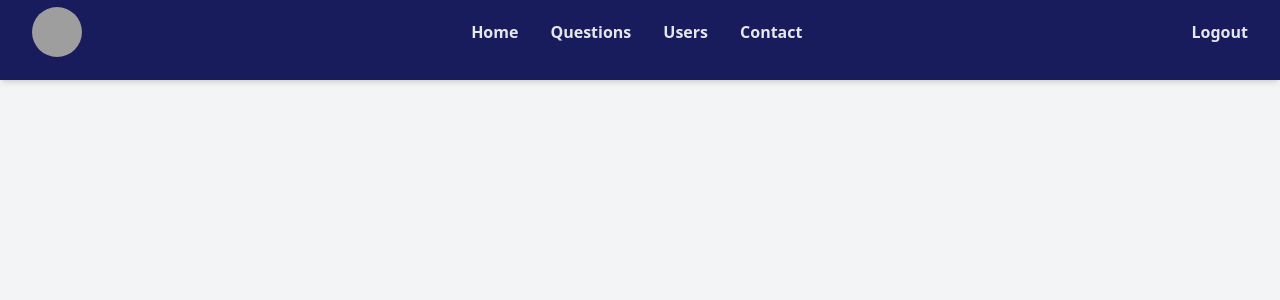
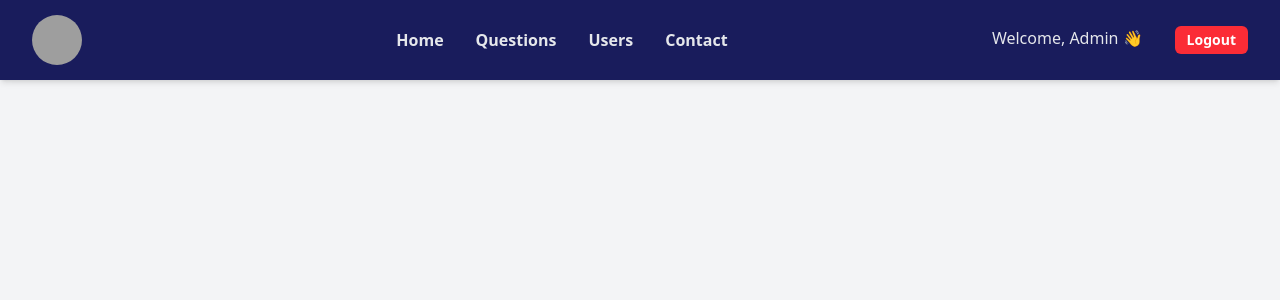
Before and after one commit to ritesh7860/Personal_Quiz, a PHP site: page /welcome.php in a window 1280 px wide. Shown: the top 300 px of the page. Run offline with PHP 8.4, Linux system fonts and the light colour scheme; grey boxes are pictures that could not be loaded.

Commit message:
Navigation CSS Update

```diff
--- a/welcome.php
+++ b/welcome.php
@@ -1,5 +1,11 @@
+<?php
+session_start();
+$adminName = isset($_SESSION['name']) ? $_SESSION['name'] : 'Admin';
+?>
+
 <!DOCTYPE html>
 <html lang="en">
+
 <head>
   <meta charset="UTF-8">
   <meta name="viewport" content="width=device-width, initial-scale=1.0">
@@ -7,16 +13,17 @@
   <script src="https://cdn.jsdelivr.net/npm/@tailwindcss/browser@4"></script>
 
 </head>
+
 <body class="bg-gray-100">
 
   <!-- Navbar -->
-  <nav class="bg-[#191c5c] shadow-md fixed top-0 w-full h-[10vh] 2xl:h-[8vh] z-10">
-    <div class="max-w-7xl mx-auto px-4 sm:px-6 lg:px-8">
-      <div class="flex justify-between items-center h-16">
+  <nav class="bg-[#191c5c] shadow-md fixed top-0 w-full h-[10vh] 2xl:h-[8vh] min-h-[50px] z-10">
+    <div class="px-4 sm:px-6 lg:px-8">
+      <div class="flex justify-between items-center  min-h-[50px] h-[10vh] 2xl:h-[8vh]">
 
         <!-- Logo -->
-        <div class="flex-shrink-0">
-          <img class="w-[50px] h-[50px] rounded-full" src="https://t4.ftcdn.net/jpg/02/50/32/43/360_F_250324355_6nh8Q5iUdb499Q4v79hYMEcSlFpIBhn7.jpg">
+        <div class="w-[100px] flex">
+          <img class="w-[50%] h-[50%] min-h-[50px] min-w-[50px] rounded-full" src="https://t4.ftcdn.net/jpg/02/50/32/43/360_F_250324355_6nh8Q5iUdb499Q4v79hYMEcSlFpIBhn7.jpg">
         </div>
 
         <!-- Desktop Menu -->
@@ -26,17 +33,19 @@
           <a href="admin_user.php" class="text-gray-200 hover:text-blue-600 font-semibold">Users</a>
           <a href="#" class="text-gray-200 hover:text-blue-600 font-semibold">Contact</a>
         </div>
-        <div class="hidden md:flex" class="hidden md:flex space-x-8">
-          <a href="Logout.php" class="text-gray-200 hover:text-blue-600 font-semibold">Logout</a>
+
+        <div class="hidden md:flex space-x-8">
+          <span class="text-gray-200">Welcome, <?= htmlspecialchars($adminName) ?> 👋</span>
+          <a href="Logout.php" class="text-white bg-red-500 hover:bg-red-600 px-3 py-1 rounded-md text-sm font-semibold">Logout</a>
         </div>
 
         <!-- Mobile Hamburger -->
         <div class="md:hidden flex items-center">
           <button id="menu-btn" class="text-gray-200 focus:outline-none">
             <svg class="w-6 h-6" fill="none" stroke="currentColor" stroke-width="2"
-                 viewBox="0 0 24 24" xmlns="http://www.w3.org/2000/svg">
+              viewBox="0 0 24 24" xmlns="http://www.w3.org/2000/svg">
               <path stroke-linecap="round" stroke-linejoin="round"
-                    d="M4 6h16M4 12h16M4 18h16"></path>
+                d="M4 6h16M4 12h16M4 18h16"></path>
             </svg>
           </button>
         </div>
@@ -65,4 +74,5 @@
   </script>
 
 </body>
+
 </html>
```
